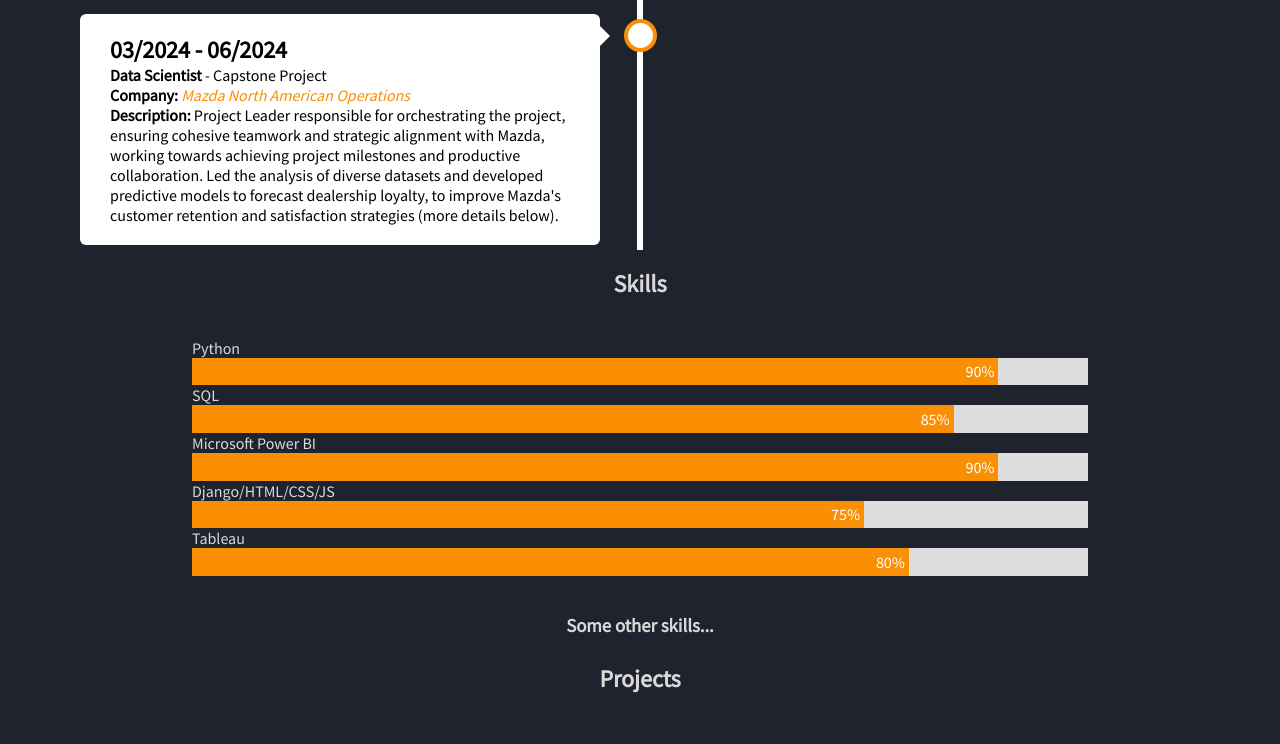
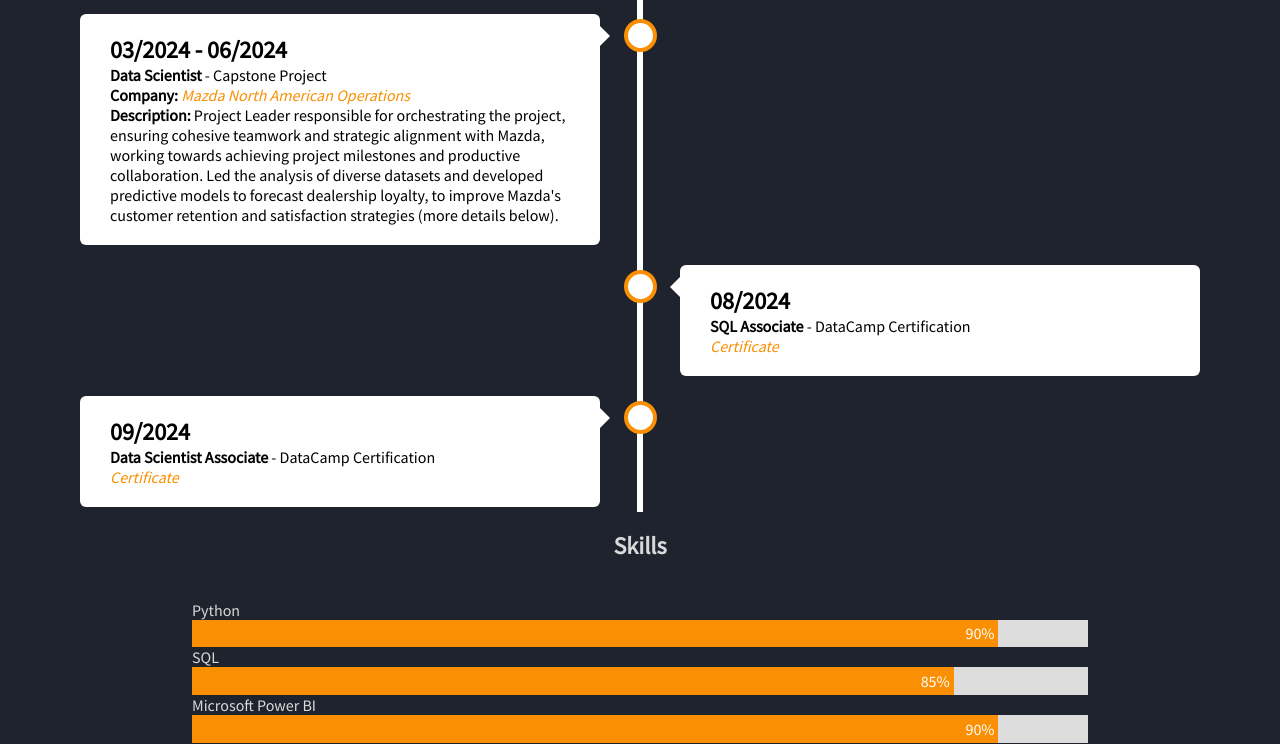
Before and after one commit to Martimlt/Portfolio, a Django app: page / in a window 1280 px wide. Shown: the part 4314-5058 px from the top of the page. Run offline with Django 5.2, Linux system fonts and the light colour scheme; data comes from the database, SQL or seed files in the repository; some libraries are stand-ins or nearby versions.

Commit message:
Add certificates

```diff
--- a/portfolio/templates/portfolio/singlepage.html
+++ b/portfolio/templates/portfolio/singlepage.html
@@ -258,6 +258,28 @@
         </p>
       </div>
     </div>
+    <div class="percurso right">
+      <div class="content">
+        <h2>08/2024</h2>
+        <p><b>SQL Associate</b> - DataCamp Certification</p>
+        <p>
+          <i><a href="https://www.datacamp.com/certificate/SQA0013448860082" target="_blank" class="link"
+            >Certificate</a
+          ></i>
+        </p>
+      </div>
+    </div>
+    <div class="percurso left">
+      <div class="content">
+        <h2>09/2024</h2>
+        <p><b>Data Scientist Associate</b> - DataCamp Certification</p>
+        <p>
+          <i><a href="https://www.datacamp.com/certificate/DSA0015360479531" target="_blank" class="link"
+            >Certificate</a
+          ></i>
+        </p>
+      </div>
+    </div>
   </div>
 </section>
 <h2 class="centerTitles">Skills</h2>
```
